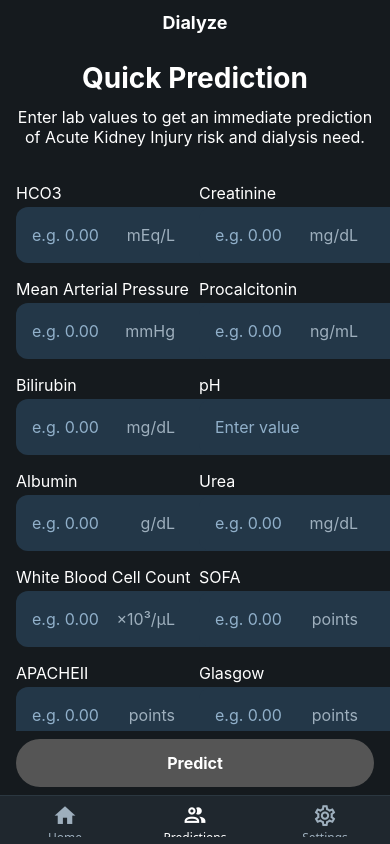
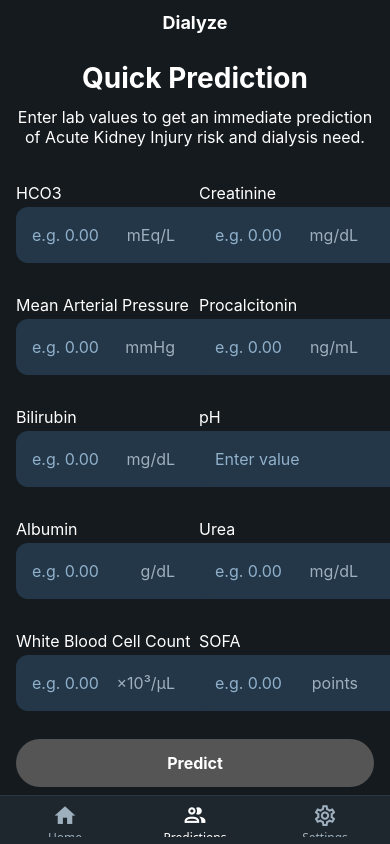
Before and after one commit to therealmanraj/dialyze-app, a React Native app: screen /Predictions in a window 390 px wide. Built offline with nearby package versions, Linux system fonts and the light colour scheme; grey boxes are pictures that could not be loaded.

Commit message:
Update LabValuesInputs.js

```diff
--- a/screens/components/LabValuesInputs.js
+++ b/screens/components/LabValuesInputs.js
@@ -48,9 +48,9 @@
             label={leftKey}
             unit={UNIT_MAP[leftKey] || ""}
             rawValue={labValues[leftKey] ?? ""}
-            onRawChange={(newRaw) => {
-              setLabValues({ ...labValues, [leftKey]: newRaw });
-            }}
+            onRawChange={(newRaw) =>
+              setLabValues({ ...labValues, [leftKey]: newRaw })
+            }
             style={styles.half}
           />
 
@@ -59,9 +59,9 @@
               label={rightKey}
               unit={UNIT_MAP[rightKey] || ""}
               rawValue={labValues[rightKey] ?? ""}
-              onRawChange={(newRaw) => {
-                setLabValues({ ...labValues, [rightKey]: newRaw });
-              }}
+              onRawChange={(newRaw) =>
+                setLabValues({ ...labValues, [rightKey]: newRaw })
+              }
               style={[styles.half, styles.rightGap]}
             />
           ) : (
@@ -114,7 +114,9 @@
     marginLeft: 8,
   },
 
-  fieldContainer: {},
+  fieldContainer: {
+    marginBottom: 16,
+  },
   fieldLabel: {
     color: "#fff",
     fontSize: 16,
@@ -128,13 +130,12 @@
 
   inputBox: {
     flex: 1,
+    height: 56,
     backgroundColor: "#233748",
     borderRadius: 12,
-    height: 56,
     paddingHorizontal: 16,
     color: "#fff",
     fontSize: 16,
-
     ...Platform.select({
       ios: { paddingVertical: 14 },
       android: {},
```
